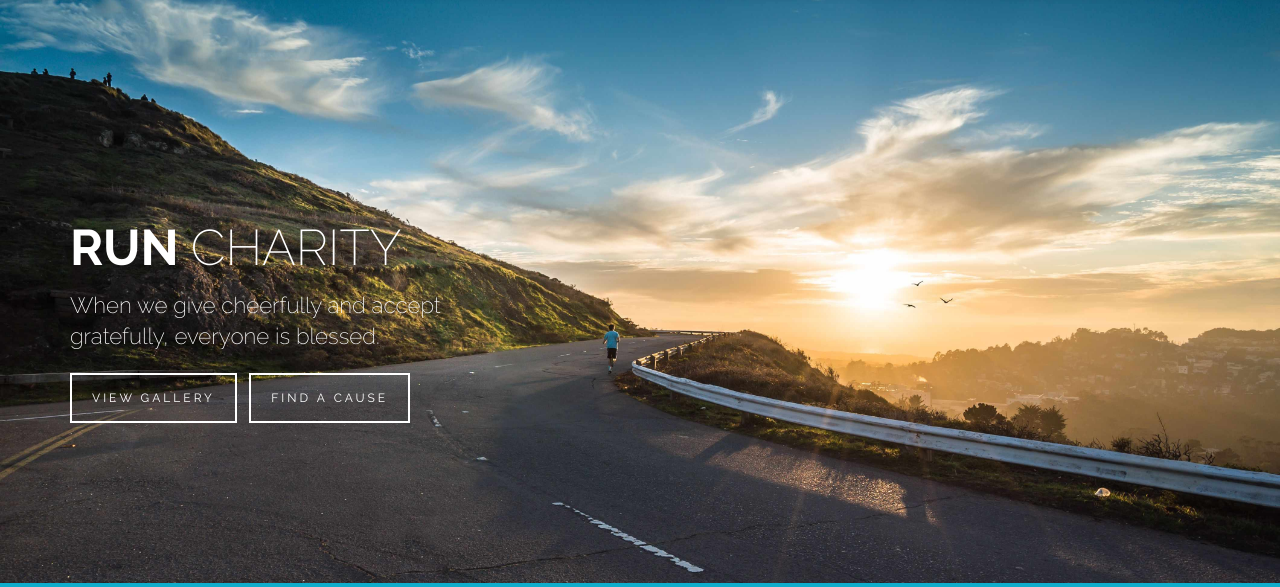
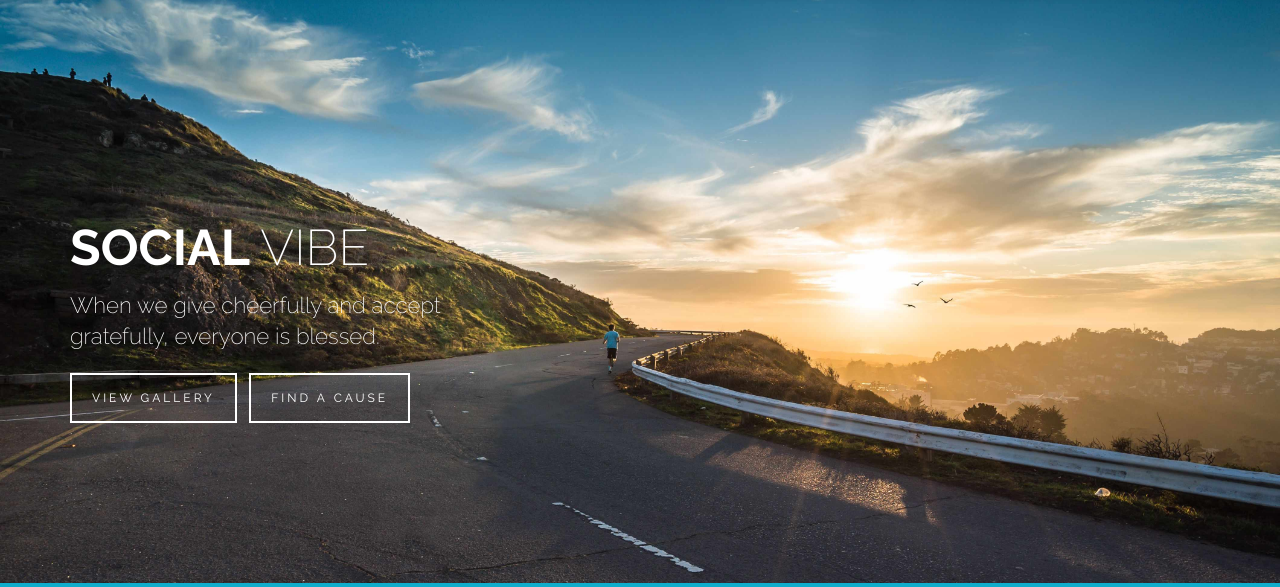
Before and after one commit to protostartup/djSocialVibe, a Django app: page / in a window 1280 px wide. Shown: the part 80-667 px from the top of the page. Run offline with Django 3.2, Linux system fonts and the light colour scheme; some libraries are stand-ins or nearby versions; grey boxes are pictures that could not be loaded.

Commit message:
edited contents

```diff
--- a/bigday/templates/index.html
+++ b/bigday/templates/index.html
@@ -81,7 +81,7 @@
 	<div class="row">
 		<div class="col-md-5">
 			<div class="herotext">
-				<h1 class="wow bounceInDown" data-wow-duration="1s" data-wow-delay="0.1s">RUN <span class="lighter">CHARITY</span></h1>
+				<h1 class="wow bounceInDown" data-wow-duration="1s" data-wow-delay="0.1s">SOCIAL <span class="lighter">VIBE</span></h1>
 				<p class="lead wow zoomIn" data-wow-duration="2s" data-wow-delay="0.5s">
 					When we give cheerfully and accept gratefully, everyone is blessed.
 				</p>
@@ -570,8 +570,8 @@
 	<a href="#"><i class="fa fa-pinterest"></i></a>
 	<a href="#"><i class="fa fa-google-plus"></i></a>
 	</span><br/>
-	Copyright &copy; <a href="#">Your Agency</a>
-	<br/>Template By <i class="fa fa-heart"></i> WowThemes.Net
+	Copyright &copy; <a href="#">ProtoStart</a>
+	<br/>Template By <i class="fa fa-heart"></i> Proto
 </section>
 <!-- Bootstrap core JavaScript
 	================================================== -->
```
